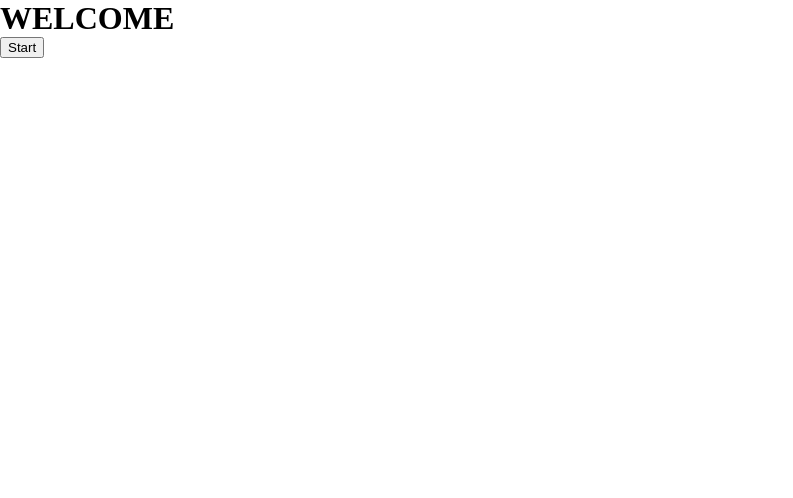
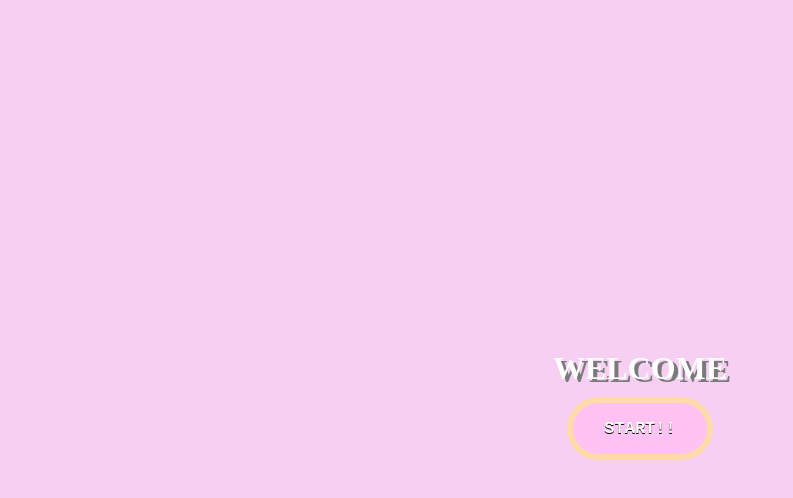
Before and after one commit to fork-lift-enthusiast/my-game, a plain HTML site: page index.html in a window 1280 px wide. Shown: the whole page, without its empty margins (0-793 px from the left). Drawn offline with Linux system fonts and the light colour scheme.

Commit message:
did the css for the welcome page

```diff
--- a/css/style.css
+++ b/css/style.css
@@ -3,7 +3,7 @@
   margin: 0;
 }
 
-.body {
+body {
   display: block;
 }
 
@@ -16,5 +16,40 @@
     display: none;
 }
 .start-screen{
+    height: 100vh;
+    display: flex;
+    flex-direction: column;
+    justify-content: center;
+    align-items: center;
+    background: #f6cff2;
+}
+.start-button {
+	background-color:#ffc2f3;
+	border-radius:42px;
+	border:6px solid #ffdbab;
+	display:inline-block;
+	cursor:pointer;
+	color:#ffffff;
+	font-family:Courier New;
+	font-size:17px;
+	font-weight:bold;
+	padding:16px 31px;
+	text-decoration:none;
+	text-shadow:0px 1px 0px #000000;
+    position:relative;
+    top:10px;
+}
+.start-button:hover {
+	background-color:#f5b3ed;
+}
+.start-button:active {
+	position:relative;
+	top:1px;
+}
+#Welcome-Text {
+    color: #FFFFFF;
 
-}
+    text-shadow: 4px 3px 0px #7A7A7A;
+    color: #FFFFFF;
+
+    }
--- a/index.html
+++ b/index.html
@@ -9,8 +9,8 @@
 </head>
 <body>
     <div class="start-screen">
-        <h1>WELCOME</h1>
-        <button>Start</button>
+        <h1 id="Welcome-Text">WELCOME</h1>
+        <a href="#" class="start-button">START!!</a>
     </div>
     <div class="battle">
         <button>Attack</button>
```
